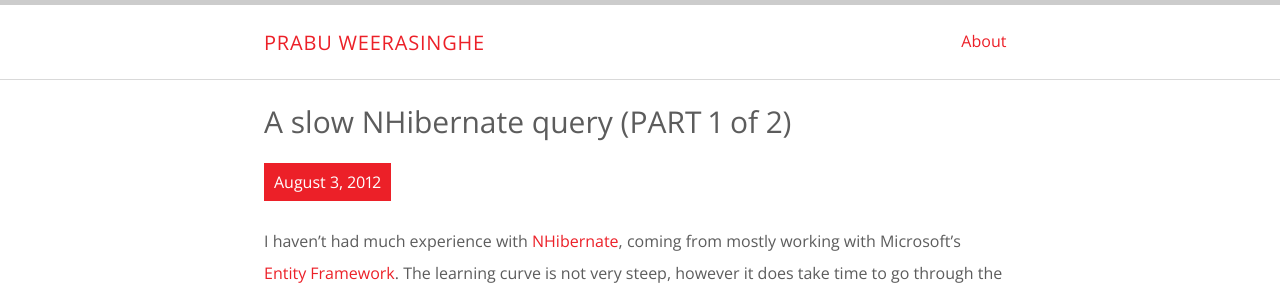
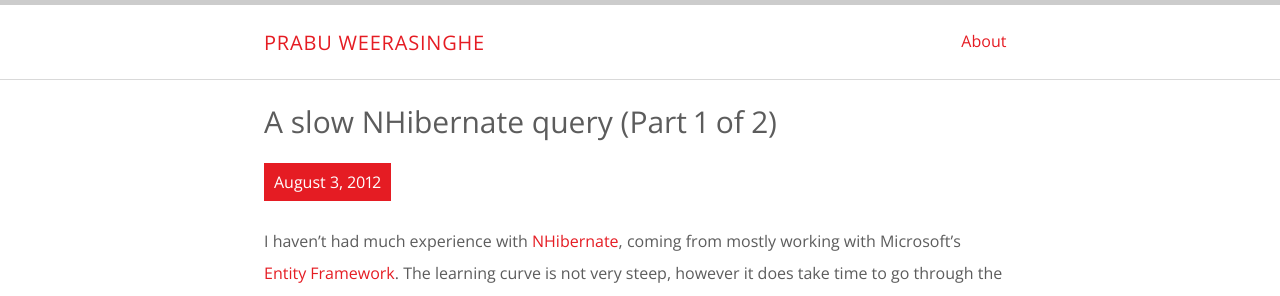
Before and after one commit to prabuw/prabuw.github.io, a Jekyll site: the page built from _posts/2012-08-03-a-slow-nhibernate-query-part-1-of-2.markdown, in a window 1280 px wide. Shown: the top 296 px of the page. Built offline with Jekyll 4.4.1, drawn with Linux system fonts in a browser that asks for light colours; comment, search, counter and statistics services are not loaded.

Commit message:
Change primary colour

```diff
--- a/_posts/2012-08-03-a-slow-nhibernate-query-part-1-of-2.markdown
+++ b/_posts/2012-08-03-a-slow-nhibernate-query-part-1-of-2.markdown
@@ -1,6 +1,6 @@
 ---
 layout: post
-title: "A slow NHibernate query (PART 1 of 2)"
+title: "A slow NHibernate query (Part 1 of 2)"
 date: 2012-08-03
 categories: [NHibernate]
 keywords: "NHibernate, NHibernate XML, NHibernate Mapping By Code, Fluent NHibernate, NHibernate Mapping"
--- a/_posts/2012-08-05-a-slow-nhibernate-query-part-2-of-2.markdown
+++ b/_posts/2012-08-05-a-slow-nhibernate-query-part-2-of-2.markdown
@@ -1,6 +1,6 @@
 ---
 layout: post
-title: "A slow NHibernate query (PART 2 of 2)"
+title: "A slow NHibernate query (Part 2 of 2)"
 date: 2012-08-05
 categories: [NHibernate]
 keywords: "NHibernate, Slow NHibernate query, Ansistring"
--- a/assets/scss/_variables.scss
+++ b/assets/scss/_variables.scss
@@ -16,7 +16,7 @@
 $base-z-index: 0;
 
 // Colors
-$primary-color: #ec2028; //33A1FD,E84855
+$primary-color: #e51c23;
 $action-color: $primary-color;
 $white-color: #fff;
 $black-color: #000;
```
